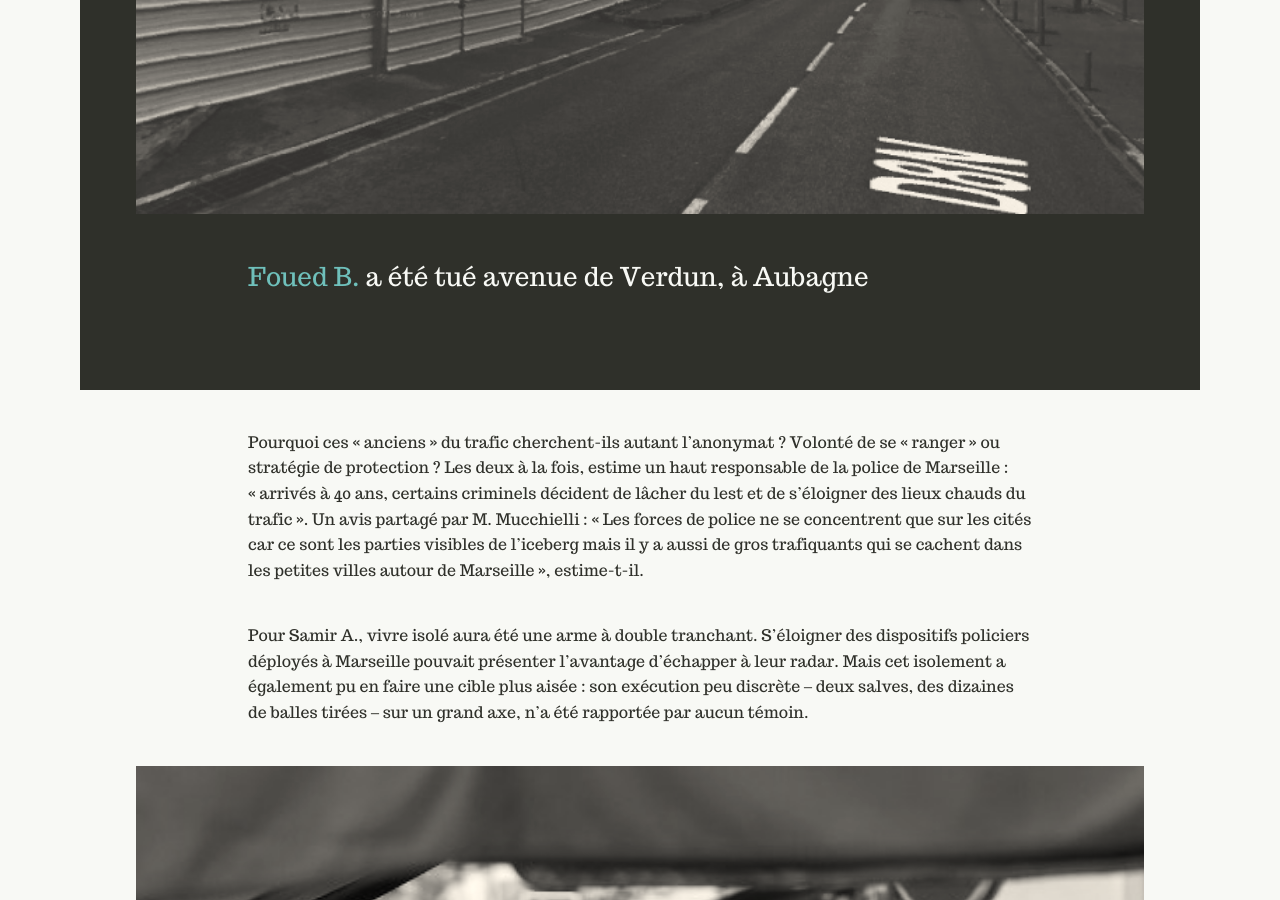
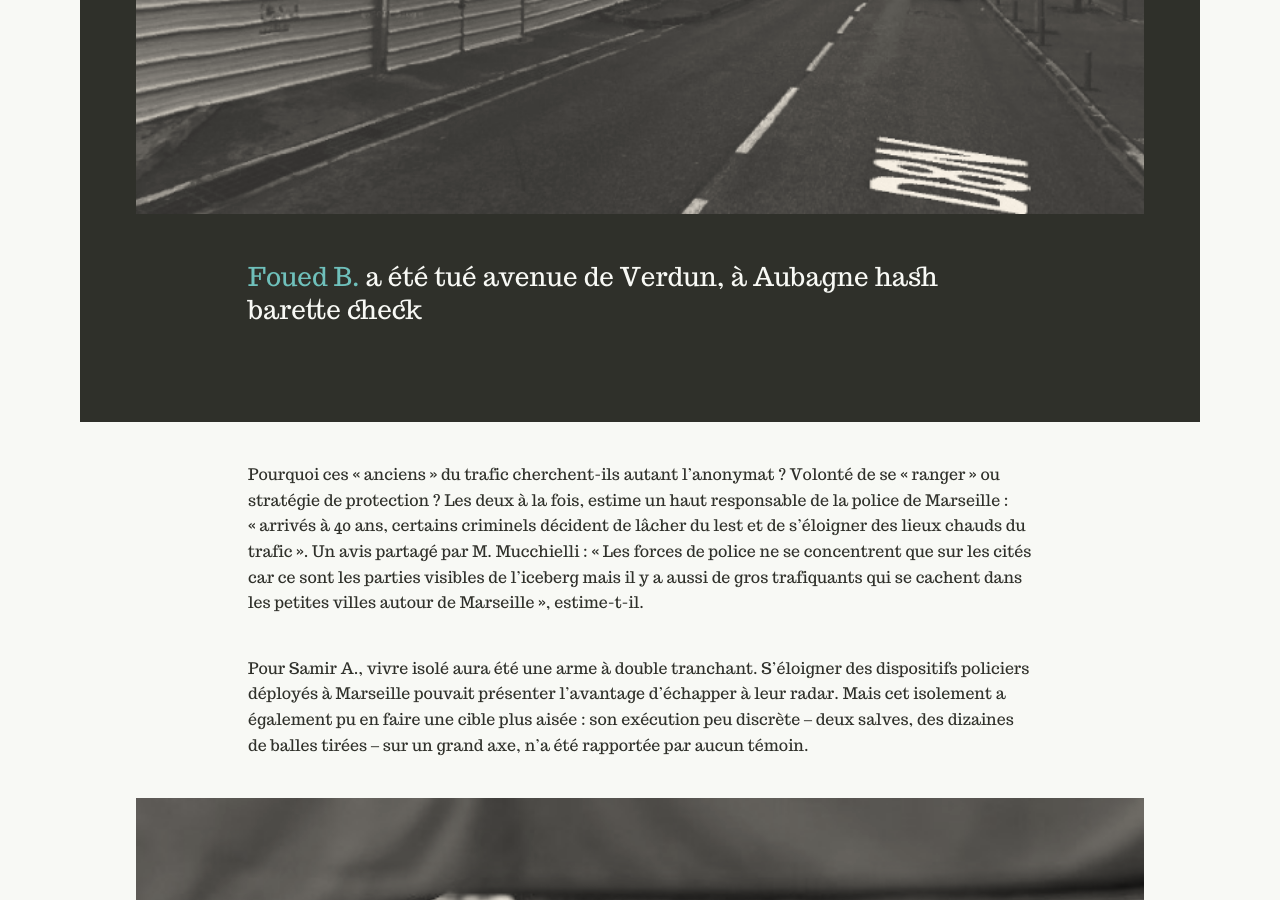
Before and after one commit to reglementsdecomptes/reglementsdecomptes.github.io, a Jekyll site: the page built from _posts/2015-12-08-styles.markdown, in a window 1280 px wide and 900 px high, scrolled down 3966 px. Built offline with Jekyll 4.4.1, drawn with Linux system fonts in a browser that asks for light colours.

Commit message:
Updated 2015-12-08-styles.markdown

```diff
--- a/_posts/2015-12-08-styles.markdown
+++ b/_posts/2015-12-08-styles.markdown
@@ -4,6 +4,7 @@ title: "Derrière chaque règlement de comptes, reconstituer la toile d’un ré
 categories: StyleGuide
 published: true
 ---
+
 
 
 
@@ -42,6 +43,7 @@ C’est le cas de Samir A. À Aubagne, la ville où il résidait depuis plusieur
 {: .fullwidth .image}
 
 <a>Foued B.</a> a été tué avenue de Verdun, à Aubagne
+hash barette check
 {: .punchline}
 
 
```
